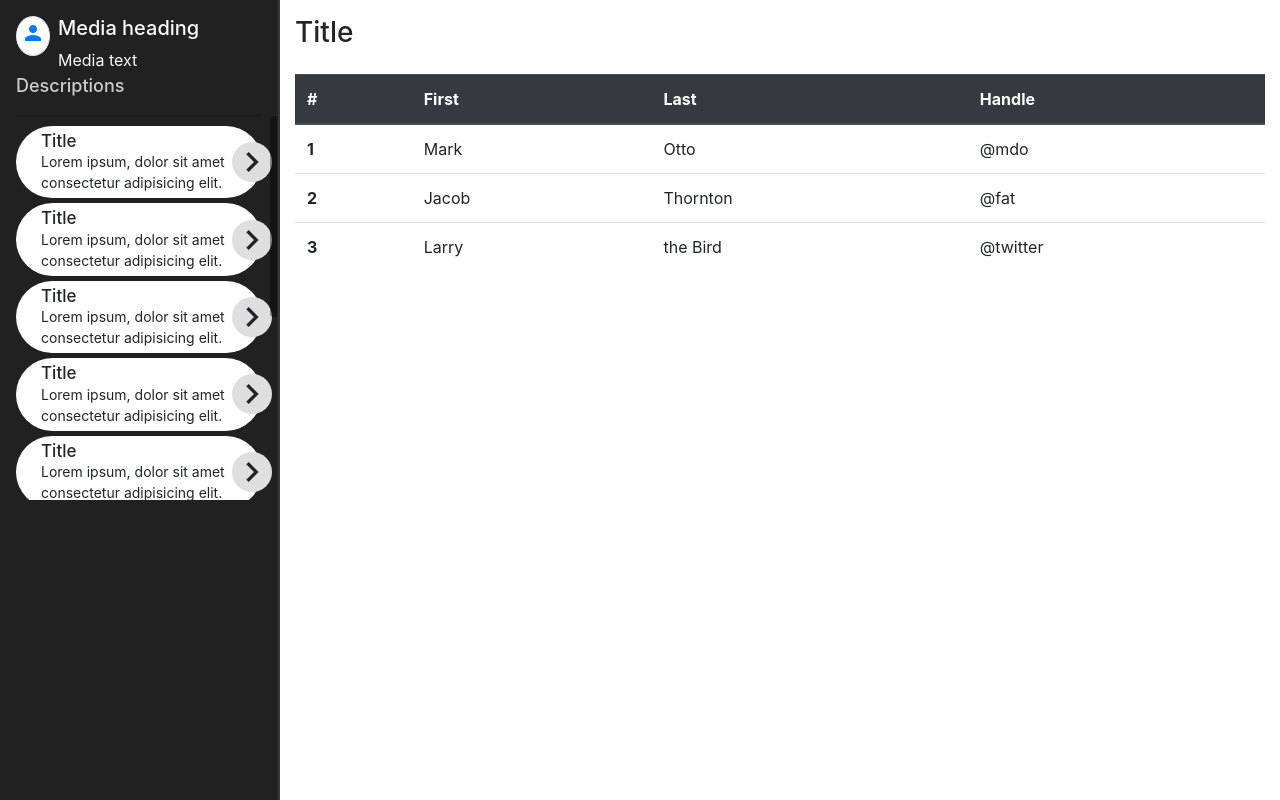
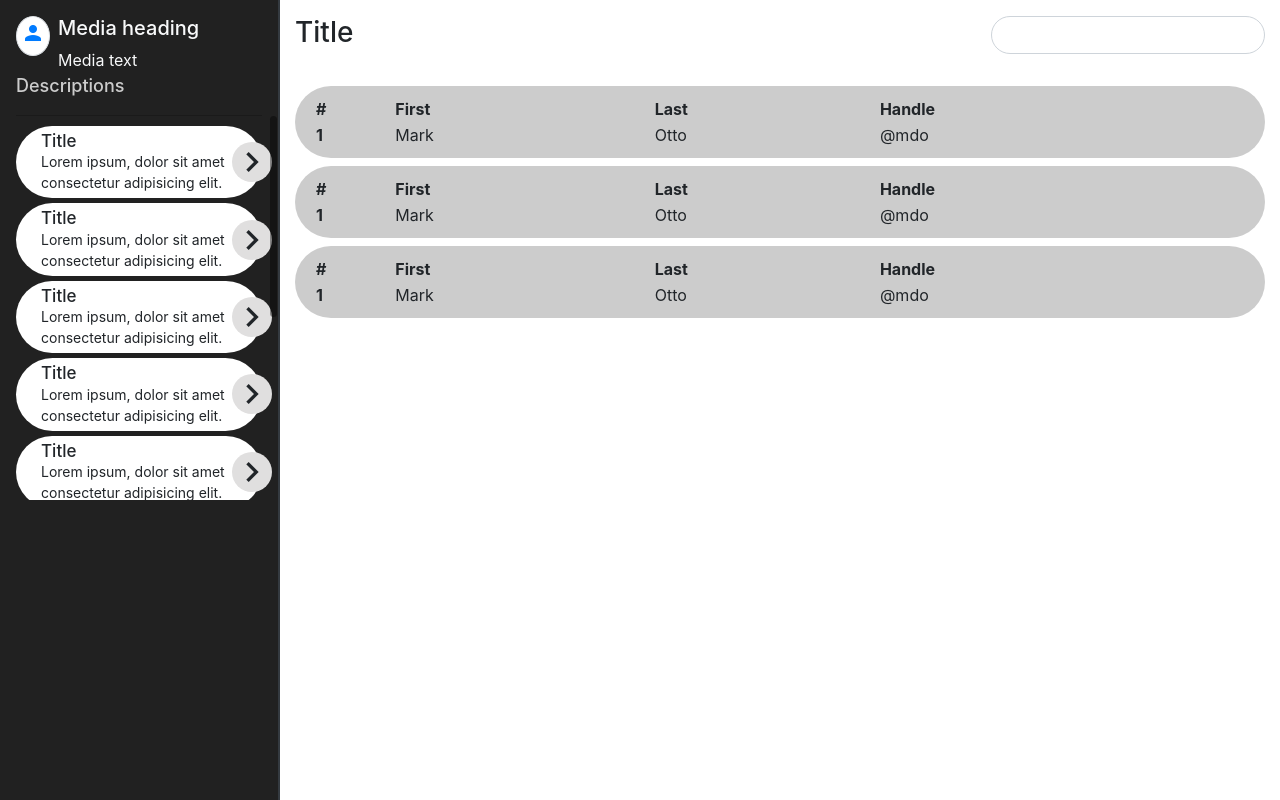
Before and after one commit to shivchandar/Interview, a plain HTML site: page abcProject.html in a window 1280 px wide. Drawn offline with nearby package versions, Linux system fonts and the light colour scheme.

Commit message:
ABC Website right content

```diff
--- a/abcProject.html
+++ b/abcProject.html
@@ -149,14 +149,20 @@
                 </nav>
                 <div class="container-fluid mt-3">
                     <div class="row mb-3">
-                        <div class="col-md-12">
+                        <div class="col-12 d-flex">
                             <h3 class="abc__content--title">Title</h3>
+                            <form class="ml-auto">
+                                <div class="form-group">
+                                <input type="search" class="form-control form-rounded" name="search" id="search">
+                                </div>
+                            </form>
                         </div>
                     </div>
                     <div class="row">
                         <div class="col-md-12">
-                            <table class="table">
-                                <thead class="thead-dark">
+                            <div class="content__person-details mb-2">
+                            <table class="">
+                                <thead>
                                     <tr>
                                         <th scope="col">#</th>
                                         <th scope="col">First</th>
@@ -171,20 +177,49 @@
                                         <td>Otto</td>
                                         <td>@mdo</td>
                                     </tr>
+                                </tbody>
+                            </table>
+                        </div>
+                            <div class="content__person-details mb-2">
+                            <table class="">
+                                <thead>
                                     <tr>
-                                        <th scope="row">2</th>
-                                        <td>Jacob</td>
-                                        <td>Thornton</td>
-                                        <td>@fat</td>
+                                        <th scope="col">#</th>
+                                        <th scope="col">First</th>
+                                        <th scope="col">Last</th>
+                                        <th scope="col">Handle</th>
                                     </tr>
+                                </thead>
+                                <tbody>
                                     <tr>
-                                        <th scope="row">3</th>
-                                        <td>Larry</td>
-                                        <td>the Bird</td>
-                                        <td>@twitter</td>
+                                        <th scope="row">1</th>
+                                        <td>Mark</td>
+                                        <td>Otto</td>
+                                        <td>@mdo</td>
                                     </tr>
                                 </tbody>
                             </table>
+                        </div>
+                            <div class="content__person-details mb-2">
+                            <table class="">
+                                <thead>
+                                    <tr>
+                                        <th scope="col">#</th>
+                                        <th scope="col">First</th>
+                                        <th scope="col">Last</th>
+                                        <th scope="col">Handle</th>
+                                    </tr>
+                                </thead>
+                                <tbody>
+                                    <tr>
+                                        <th scope="row">1</th>
+                                        <td>Mark</td>
+                                        <td>Otto</td>
+                                        <td>@mdo</td>
+                                    </tr>
+                                </tbody>
+                            </table>
+                        </div>
                         </div>
                     </div>
                 </div>
--- a/css/abcProject.css
+++ b/css/abcProject.css
@@ -104,6 +104,18 @@ nav {
     top: 50%;
     transform: translateY(-50%);
 }
+.content__person-details{
+    border-radius: 50px;
+    background: #ccc;
+    padding: 10px 20px;
+}
+.content__person-details table{
+    margin-bottom: 0;
+    width: 100%;
+}
+.form-rounded {
+    border-radius: 3rem;
+    }
 @media screen and (min-width: 768px) {
     .warpper .sideMenu {
         transform: translateX(0);
```
